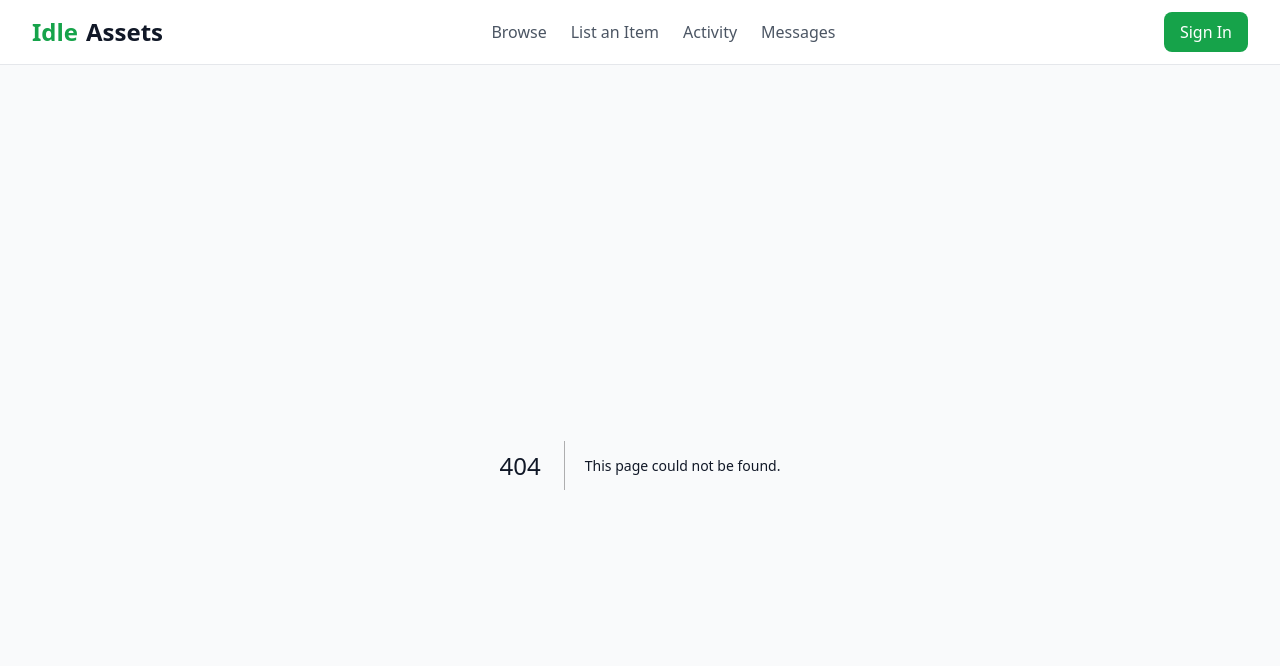
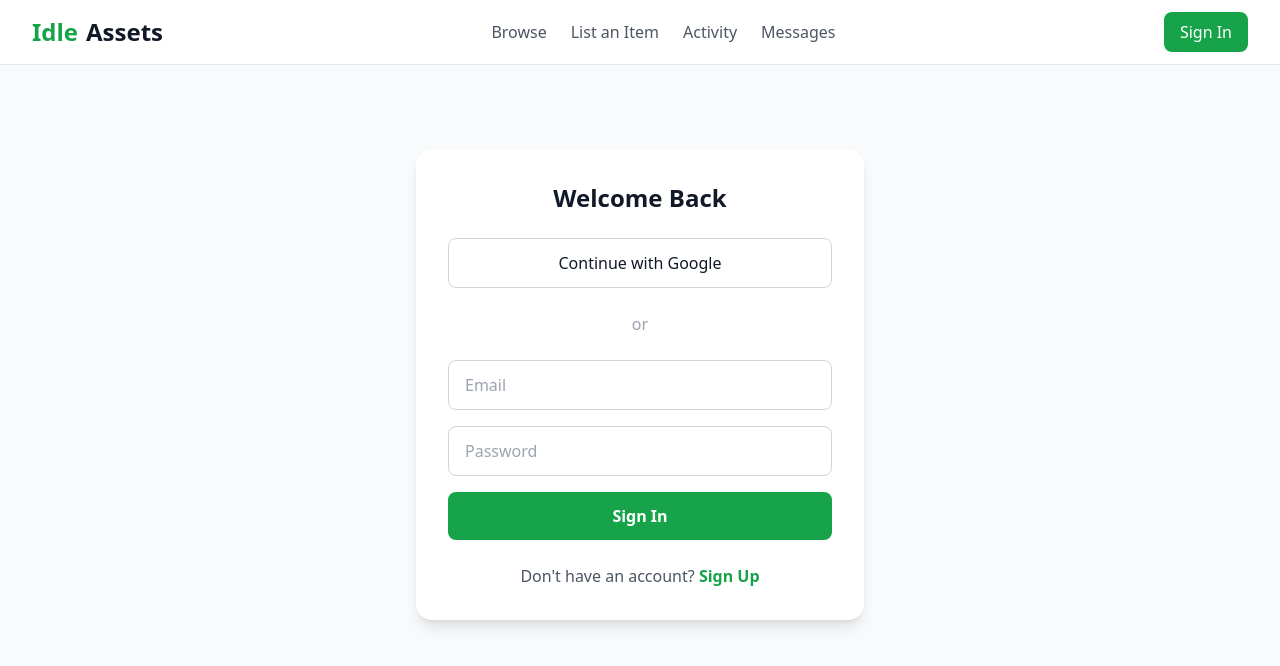
Before and after one commit to liamtreece1/idleassets-web, a Next.js app: page /auth in a window 1280 px wide. Before the commit this address had no page. Shown: the top 666 px of the page. Built offline with nearby package versions, Linux system fonts and the light colour scheme; no server answers.

Commit message:
Create page.tsx

```diff
--- /dev/null
+++ b/app/auth/page.tsx
@@ -0,0 +1,77 @@
+"use client";
+import { useState } from "react";
+import { createClient } from "@/lib/supabase";
+import { useRouter } from "next/navigation";
+import toast from "react-hot-toast";
+
+export default function AuthPage() {
+  const [isLogin, setIsLogin] = useState(true);
+  const [email, setEmail] = useState("");
+  const [password, setPassword] = useState("");
+  const [fullName, setFullName] = useState("");
+  const [loading, setLoading] = useState(false);
+  const router = useRouter();
+  const supabase = createClient();
+
+  const handleSubmit = async (e: React.FormEvent) => {
+    e.preventDefault();
+    setLoading(true);
+    try {
+      if (isLogin) {
+        const { error } = await supabase.auth.signInWithPassword({ email, password });
+        if (error) throw error;
+        toast.success("Welcome back!");
+      } else {
+        const { error } = await supabase.auth.signUp({
+          email, password,
+          options: { data: { full_name: fullName, display_name: fullName.split(" ")[0] } },
+        });
+        if (error) throw error;
+        toast.success("Check your email to confirm your account!");
+      }
+      router.push("/");
+    } catch (err: any) {
+      toast.error(err.message);
+    }
+    setLoading(false);
+  };
+
+  const handleGoogleLogin = async () => {
+    await supabase.auth.signInWithOAuth({ provider: "google", options: { redirectTo: window.location.origin + "/" } });
+  };
+
+  return (
+    <div className="min-h-[80vh] flex items-center justify-center px-4">
+      <div className="bg-white rounded-2xl shadow-lg p-8 w-full max-w-md">
+        <h1 className="text-2xl font-bold text-center mb-6">
+          {isLogin ? "Welcome Back" : "Create Account"}
+        </h1>
+        <button onClick={handleGoogleLogin}
+          className="w-full border border-gray-300 rounded-lg py-3 flex items-center justify-center gap-2 hover:bg-gray-50 mb-6">
+          Continue with Google
+        </button>
+        <div className="text-center text-gray-400 mb-6">or</div>
+        <form onSubmit={handleSubmit} className="space-y-4">
+          {!isLogin && (
+            <input type="text" placeholder="Full Name" value={fullName} onChange={(e) => setFullName(e.target.value)}
+              className="w-full px-4 py-3 border border-gray-300 rounded-lg focus:ring-2 focus:ring-brand-500 focus:border-transparent" required />
+          )}
+          <input type="email" placeholder="Email" value={email} onChange={(e) => setEmail(e.target.value)}
+            className="w-full px-4 py-3 border border-gray-300 rounded-lg focus:ring-2 focus:ring-brand-500 focus:border-transparent" required />
+          <input type="password" placeholder="Password" value={password} onChange={(e) => setPassword(e.target.value)}
+            className="w-full px-4 py-3 border border-gray-300 rounded-lg focus:ring-2 focus:ring-brand-500 focus:border-transparent" required minLength={6} />
+          <button type="submit" disabled={loading}
+            className="w-full bg-brand-600 text-white py-3 rounded-lg font-semibold hover:bg-brand-700 transition disabled:opacity-50">
+            {loading ? "Loading..." : isLogin ? "Sign In" : "Create Account"}
+          </button>
+        </form>
+        <p className="text-center mt-6 text-gray-600">
+          {isLogin ? "Don't have an account? " : "Already have an account? "}
+          <button onClick={() => setIsLogin(!isLogin)} className="text-brand-600 font-semibold hover:underline">
+            {isLogin ? "Sign Up" : "Sign In"}
+          </button>
+        </p>
+      </div>
+    </div>
+  );
+}
```
